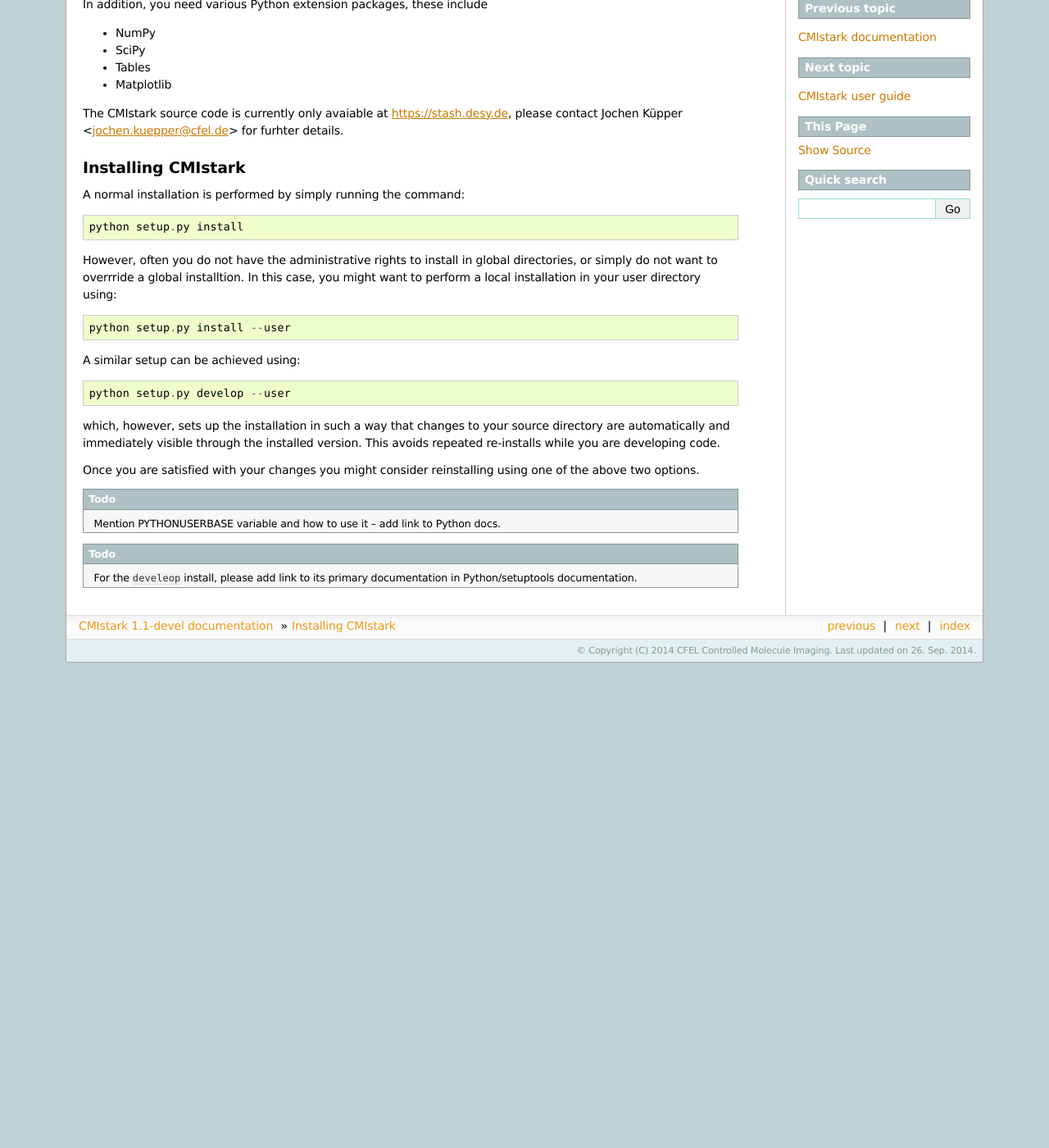
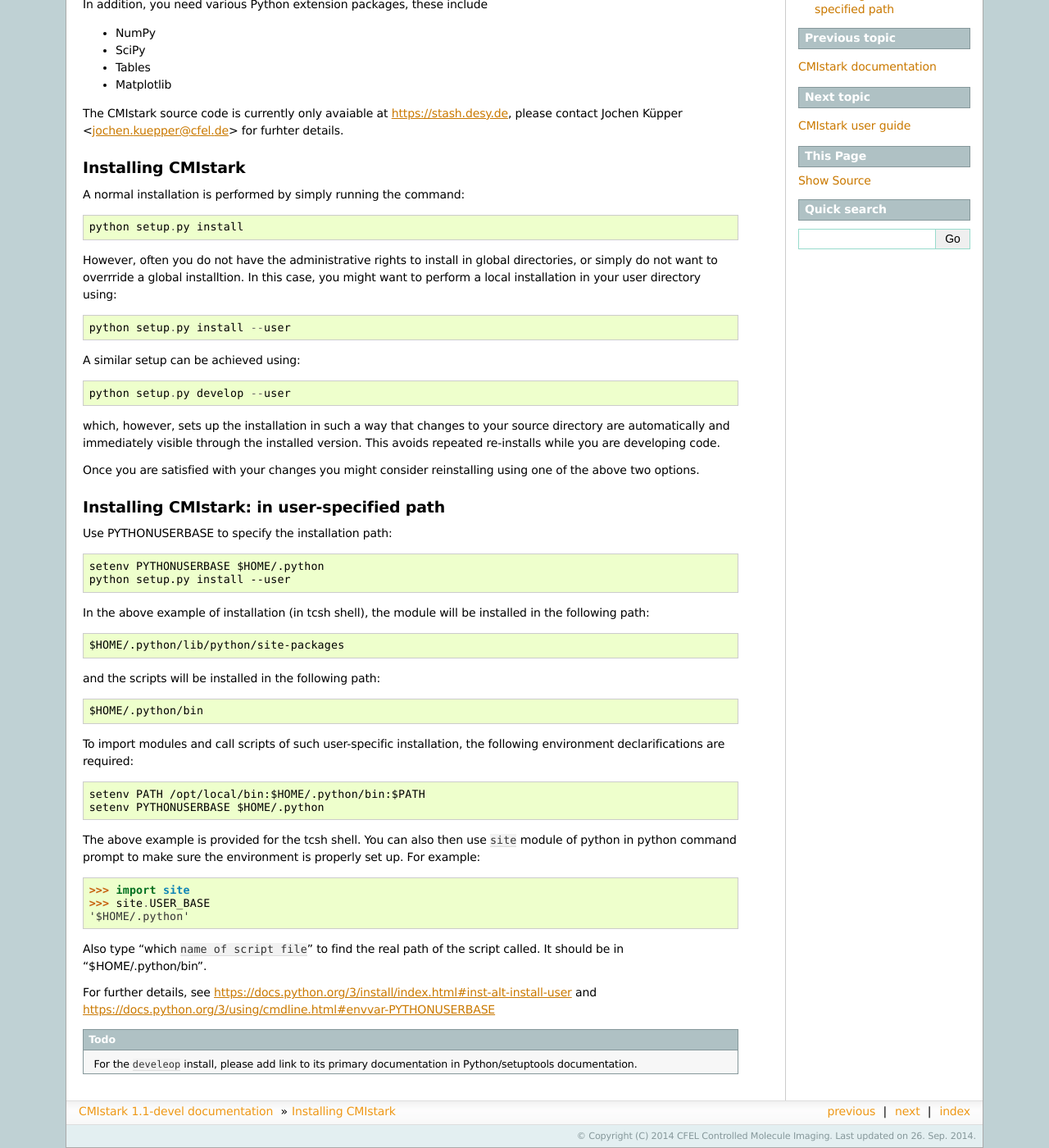
Before and after one commit to CFEL-CMI/cmistark, a Sphinx documentation site: the page built from doc/installation.rst, in a window 1280 px wide and 1400 px high, scrolled down 174 px. Shown: the whole window at 82% size. Built offline with Sphinx 7.4.7, drawn with Linux system fonts in a browser that asks for light colours; before the commit the page ends 982 px from its top, so only the background shows below that.

Commit message:
(doc only) add the user-specified installation

```diff
--- a/doc/installation.rst
+++ b/doc/installation.rst
@@ -42,7 +42,41 @@
 Once you are satisfied with your changes you might consider reinstalling using one of the above two
 options.
 
-.. todo:: Mention PYTHONUSERBASE variable and how to use it -- add link to Python docs.
+Installing CMIstark: in user-specified path
+-------------------------------------------
+
+Use PYTHONUSERBASE to specify the installation path::
+
+  setenv PYTHONUSERBASE $HOME/.python
+  python setup.py install --user
+
+In the above example of installation (in tcsh shell), the module will be installed in the following path::
+
+  $HOME/.python/lib/python/site-packages
+
+and the scripts will be installed in the following path::
+
+  $HOME/.python/bin
+
+To import modules and call scripts of such user-specific installation, the following environment
+declarifications are required::
+
+  setenv PATH /opt/local/bin:$HOME/.python/bin:$PATH
+  setenv PYTHONUSERBASE $HOME/.python
+
+The above example is provided for the tcsh shell. You can also then use ``site`` module of python
+in python command prompt to make sure the environment is properly set up. For example::
+
+  >>> import site
+  >>> site.USER_BASE
+  '$HOME/.python'
+
+Also type "which ``name of script file``" to find the real path of the script called. It should
+be in "$HOME/.python/bin".
+
+For further details, see https://docs.python.org/3/install/index.html#inst-alt-install-user and
+https://docs.python.org/3/using/cmdline.html#envvar-PYTHONUSERBASE
+
 
 .. todo:: For the ``develeop`` install, please add link to its primary documentation in
           Python/setuptools documentation.
```
